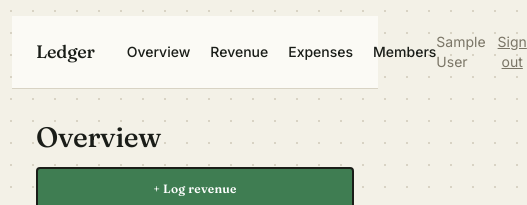
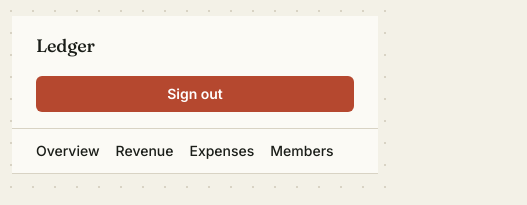
Before and after one commit to augustinezuka/Logbook, a Next.js app: page /dashboard in a window 390 px wide. Shown: the top 205 px of the page, 527 px wide, since content can reach past the window. Built offline with nearby package versions, Linux system fonts and the light colour scheme; no server answers; the database is empty; sample sign-in values are in the browser's storage.

Commit message:
Fix dashboard header for mobile and make sign-out button more prominent

```diff
--- a/app/dashboard/layout.tsx
+++ b/app/dashboard/layout.tsx
@@ -7,10 +7,10 @@ export default async function DashboardLayout({ children }: { children: React.Re
   return (
     <div className="min-h-screen">
       <header className="border-b border-[var(--color-line)] bg-[var(--color-paper-raised)]">
-        <div className="mx-auto flex max-w-4xl items-center justify-between px-6 py-4">
-          <div className="flex items-center gap-8">
+        <div className="mx-auto flex max-w-4xl flex-col items-start justify-between gap-4 px-6 py-4 sm:flex-row sm:items-center">
+          <div className="flex w-full flex-col items-start gap-4 sm:flex-row sm:items-center sm:gap-8">
             <span className="font-display text-lg font-semibold">Ledger</span>
-            <nav className="flex items-center gap-5 text-sm font-medium">
+            <nav className="hidden flex-col gap-3 text-sm font-medium sm:flex sm:flex-row sm:gap-5">
               <Link href="/dashboard">Overview</Link>
               <Link href="/dashboard/revenue">Revenue</Link>
               <Link href="/dashboard/expenses">Expenses</Link>
@@ -22,14 +22,26 @@ export default async function DashboardLayout({ children }: { children: React.Re
               "use server";
               await signOut({ redirectTo: "/" });
             }}
-            className="flex items-center gap-3 text-sm text-[var(--color-muted)]"
+            className="w-full sm:w-auto"
           >
-            <span>{session?.user?.name}</span>
-            <button type="submit" className="underline">
-              Sign out
-            </button>
+            <div className="flex w-full flex-col items-start gap-2 sm:flex-row sm:items-center sm:gap-3">
+              <span className="hidden text-sm text-[var(--color-muted)] sm:inline">{session?.user?.name}</span>
+              <button
+                type="submit"
+                className="w-full rounded-md bg-[var(--color-expense)] px-4 py-2 text-sm font-semibold text-white transition-all duration-150 hover:bg-[var(--color-expense-dark)] hover:shadow-md active:scale-95 sm:w-auto"
+              >
+                Sign out
+              </button>
+            </div>
           </form>
         </div>
+        {/* Mobile navigation */}
+        <nav className="flex flex-wrap gap-4 border-t border-[var(--color-line)] px-6 py-3 text-sm font-medium sm:hidden">
+          <Link href="/dashboard" className="hover:text-[var(--color-muted)]">Overview</Link>
+          <Link href="/dashboard/revenue" className="hover:text-[var(--color-muted)]">Revenue</Link>
+          <Link href="/dashboard/expenses" className="hover:text-[var(--color-muted)]">Expenses</Link>
+          <Link href="/dashboard/members" className="hover:text-[var(--color-muted)]">Members</Link>
+        </nav>
       </header>
       <div className="mx-auto max-w-4xl px-6 py-8">{children}</div>
     </div>
```
